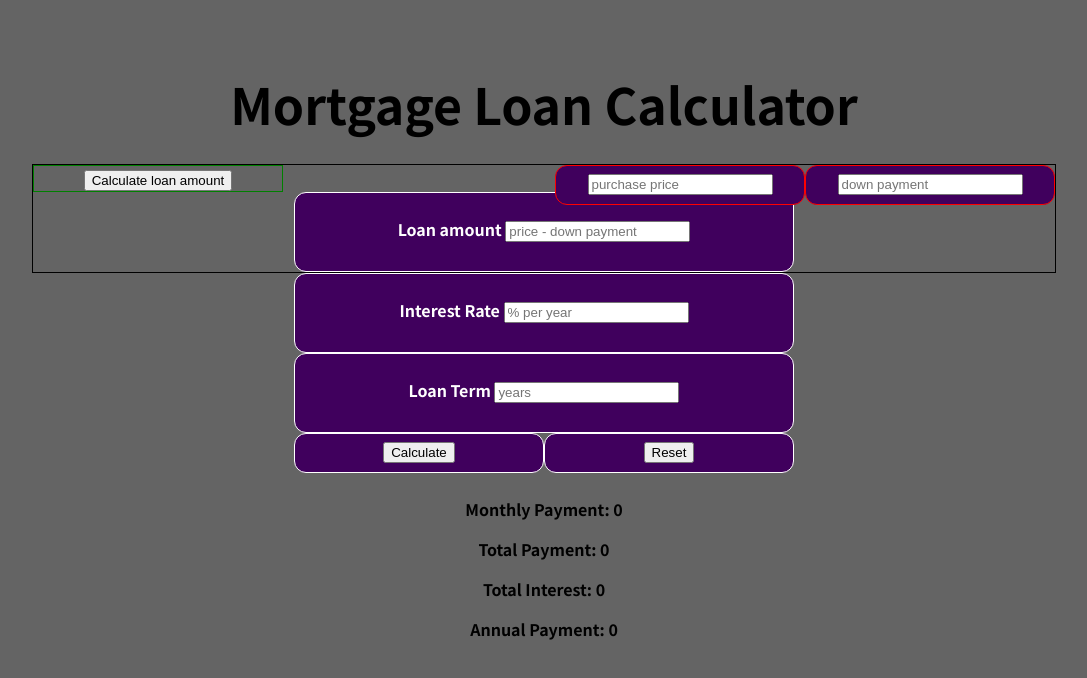
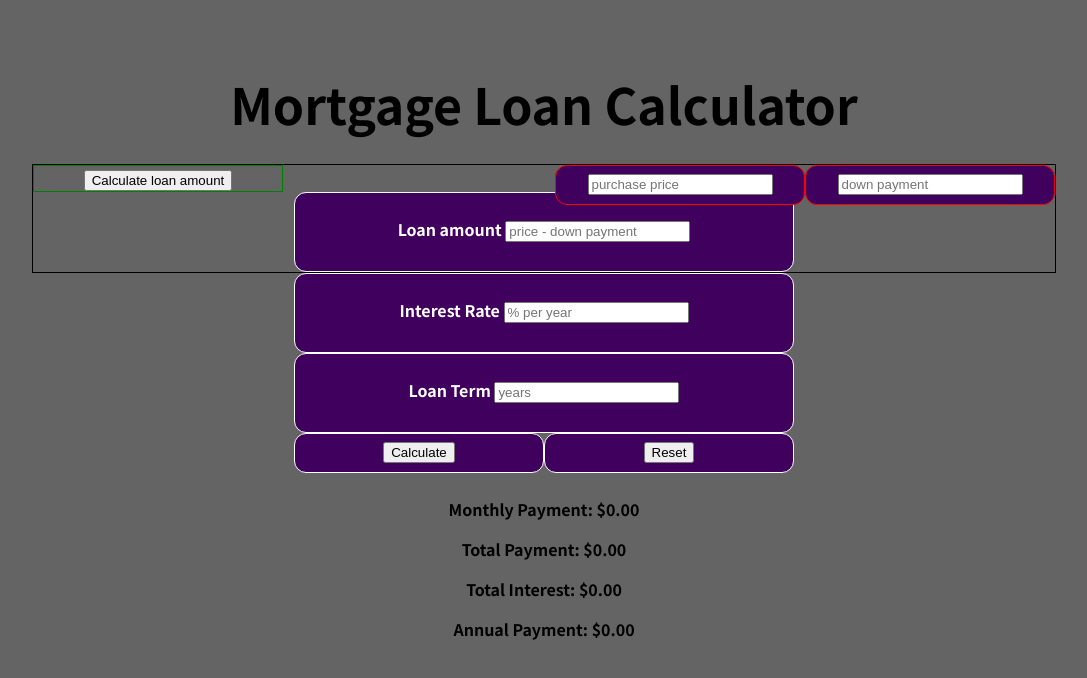
Before and after one commit to Tannerp647/MortgageCalcReact, a React (Create React App) app: page / in a window 1280 px wide. Shown: the top 678 px of the page, without its empty margins (96-1183 px from the left). Built offline with nearby package versions, Linux system fonts and the light colour scheme.

Commit message:
Output has $ sign and has cents.

```diff
--- a/src/Components/Answer.js
+++ b/src/Components/Answer.js
@@ -12,9 +12,9 @@ const Answer = () => {
     const calcApi = async (loanAmount, interestRate, loanTerm) => {
         const body = {
             //if key is named the same as the value you only need to write it once and JS will build the object for you.
-            loanAmount: parseInt(loanAmount),
-            interestRate: parseInt(interestRate),
-            loanTerm: parseInt(loanTerm)
+            loanAmount: parseFloat(loanAmount),
+            interestRate: parseFloat(interestRate),
+            loanTerm: parseFloat(loanTerm)
         };
         const returnedData = await getCalc(body) //returned data is going to be a response object that has extra stuff (we only need the body of the obj)
         setMonthlyPayment(returnedData.monthlyPayment);
@@ -46,10 +46,10 @@ const Answer = () => {
             <Form calculate={calcApi} />
             <br></br>
             <br></br>
-            {<p> Monthly Payment:   {(monthlyPayment.toLocaleString('en-US'))} </p>}
-            {<p> Total Payment:   {(totalPayment.toLocaleString('en-US'))} </p>}
-            {<p> Total Interest:   {(totalInterest.toLocaleString('en-US'))} </p>}
-            {<p> Annual Payment: {(annualPayment.toLocaleString('en-US'))} </p>}
+            {<p> Monthly Payment:   {`$${(monthlyPayment.toFixed(2).toLocaleString('en-US'))}`} </p>}
+            {<p> Total Payment:   {`$${(totalPayment.toFixed(2).toLocaleString('en-US'))}`} </p>}
+            {<p> Total Interest:   {`$${(totalInterest.toFixed(2).toLocaleString('en-US'))}`} </p>}
+            {<p> Annual Payment: {`$${(annualPayment.toFixed(2).toLocaleString('en-US'))}`} </p>}
         </div>
     );
 };
--- a/src/Components/Form.js
+++ b/src/Components/Form.js
@@ -51,26 +51,26 @@ const Form = (props) => {
         <div>
             <div className="wrapper">
                 <div className="calc_loan_box">
-                    <input type="text" maxlength="15" value={downPayment} maxlength="15" placeholder="down payment" onChange={downPaymentHandler} />
+                    <input type="text" maxLength="15" value={downPayment} maxlength="15" placeholder="down payment" onChange={downPaymentHandler} />
                 </div>
                 <div className="calc_loan_box">
-                    <input type="text" maxlength="15" value={purchasePrice} placeholder="purchase price" onChange={purchasePriceHandler} />
+                    <input type="text" maxLength="15" value={purchasePrice} placeholder="purchase price" onChange={purchasePriceHandler} />
                 </div>
                 <div className="calc_price_but">
                     <button onClick={handlePriceCalc}> Calculate loan amount </button>
                 </div>
                 <div className="input_box">
                     <label> Loan amount </label>
-                    <input type="text" maxlength="15" value={loanAmount} placeholder="price - down payment" onChange={loanAmountHandler} />
+                    <input type="text" maxLength="15" value={loanAmount} placeholder="price - down payment" onChange={loanAmountHandler} />
                 </div>
             </div>
             <div className="input_box">
                 <label> Interest Rate </label>
-                <input type="text" maxlength="15" value={interestRate} placeholder="% per year" onChange={interestRateHandler} />
+                <input type="text" maxLength="15" value={interestRate} placeholder="% per year" onChange={interestRateHandler} />
             </div>
             <div className="input_box">
                 <label> Loan Term  </label>
-                <input type="text" maxlength="15" value={loanTerm} placeholder="years" onChange={loanTermHandler} />
+                <input type="text" maxLength="15" value={loanTerm} placeholder="years" onChange={loanTermHandler} />
             </div>
             <div className="float_container">
                 <div className="float_child">
```
